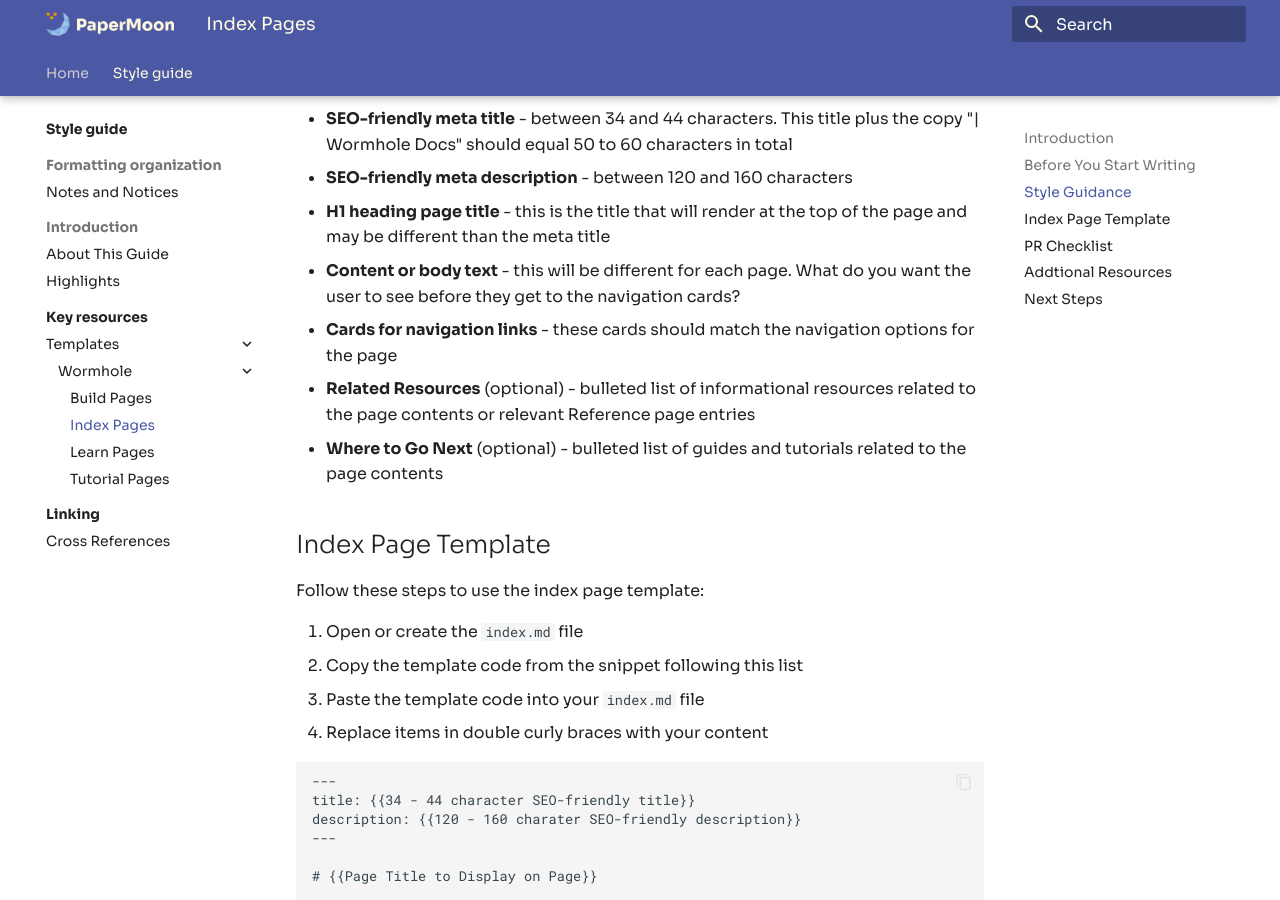
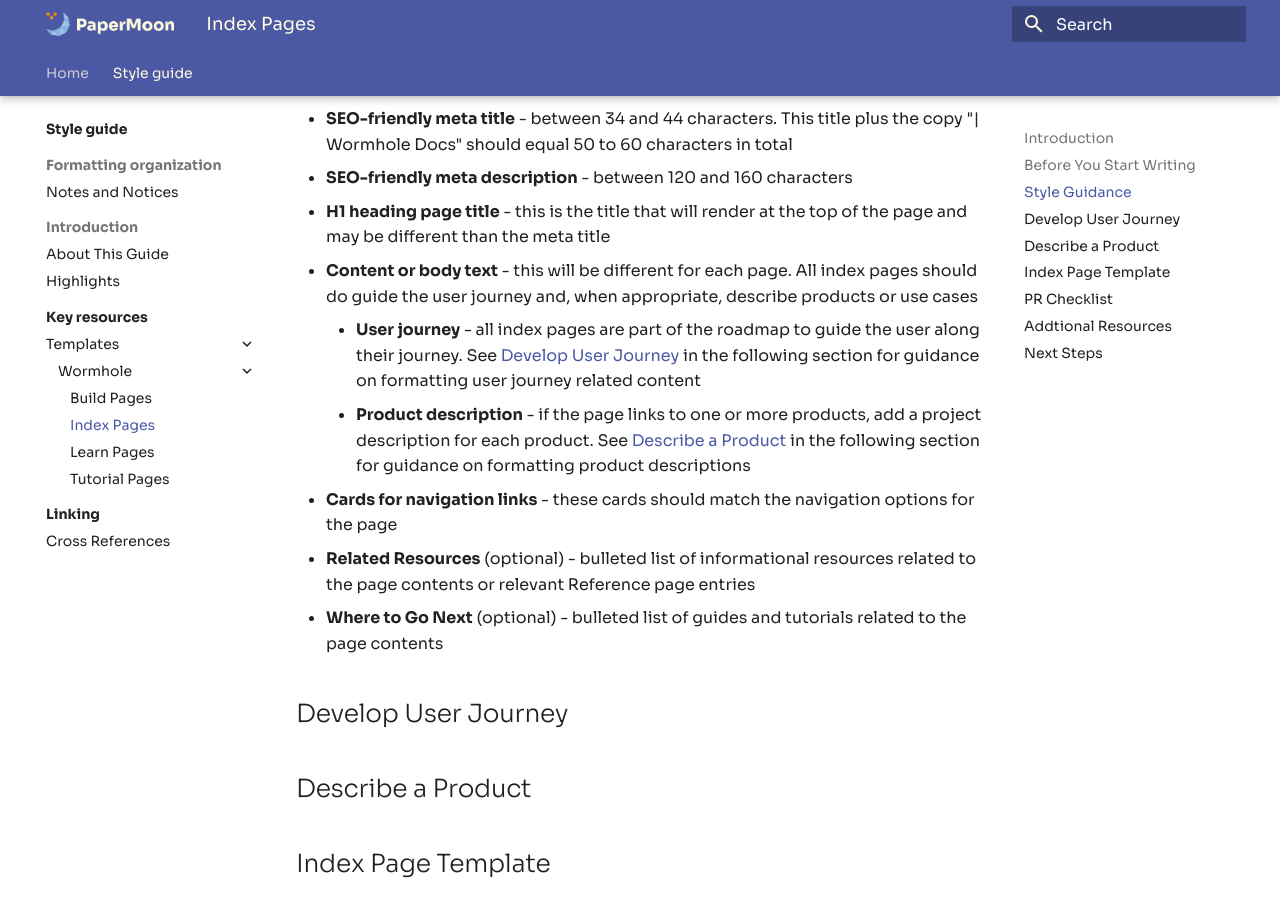
Before and after one commit to papermoonio/papermoonio.github.io, an MkDocs documentation site: the page built from papermoon-docs/style-guide/key-resources/templates/wormhole/index-pages.md, in a window 1280 px wide and 900 px high, scrolled down 812 px. Built offline with MkDocs 1.6.1 and Material for MkDocs 9.7.7, drawn with Linux system fonts in a browser that asks for light colours.

Commit message:
adds workflow

```diff
--- a/papermoon-docs/style-guide/key-resources/templates/wormhole/index-pages.md
+++ b/papermoon-docs/style-guide/key-resources/templates/wormhole/index-pages.md
@@ -24,10 +24,18 @@ All Wormhole index pages should include the following items:
 - **SEO-friendly meta title** - between 34 and 44 characters. This title plus the copy "| Wormhole Docs" should equal 50 to 60 characters in total
 - **SEO-friendly meta description** - between 120 and 160 characters
 - **H1 heading page title** - this is the title that will render at the top of the page and may be different than the meta title
-- **Content or body text** - this will be different for each page. What do you want the user to see before they get to the navigation cards?
+- **Content or body text** - this will be different for each page. All index pages should do guide the user journey and, when appropriate, describe products or use cases
+    - **User journey** - all index pages are part of the roadmap to guide the user along their journey. See [Develop User Journey](#develop-user-journey) in the following section for guidance on formatting user journey related content
+    - **Product description** - if the page links to one or more products, add a project description for each product. See [Describe a Product](#describe-a-product) in the following section for guidance on formatting product descriptions
 - **Cards for navigation links** - these cards should match the navigation options for the page
 - **Related Resources** (optional) - bulleted list of informational resources related to the page contents or relevant Reference page entries
 - **Where to Go Next** (optional) - bulleted list of guides and tutorials related to the page contents
+
+## Develop User Journey
+
+## Describe a Product
+
+
 
 ## Index Page Template
 
```
Also changed, not shown: 1 other file.
